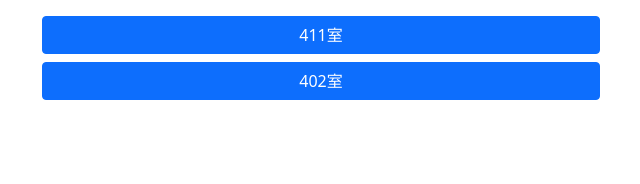
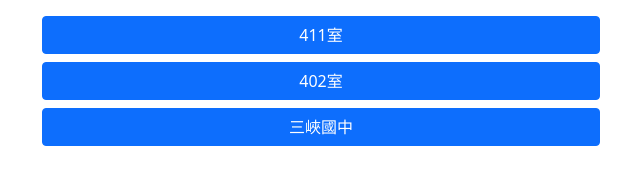
Before and after one commit to kitefree/GoWhere, a plain HTML site: page index.html in a window 1280 px wide. Shown: the whole page, without its empty margins (319-959 px from the left). Drawn offline with nearby package versions, Linux system fonts and the light colour scheme.

Commit message:
add 三峽國中

```diff
--- a/index.html
+++ b/index.html
@@ -43,13 +43,14 @@
             <button class="btn btn-primary" type="button">
                 <a href="sms:1922?body=場所代碼：123585523240325  本次實聯簡訊限防疫目的使用。">402室</a>
             </button>
+            <button class="btn btn-primary" type="button">
+                <a href="sms:1922?body=場所代碼：133979499753481  本次實聯簡訊限防疫目的使用。">三峽國中</a>
+            </button>
         </div>
 
     </div>
     <script>
-        function station(number) {
 
-        }
     </script>
 </body>
 
```
